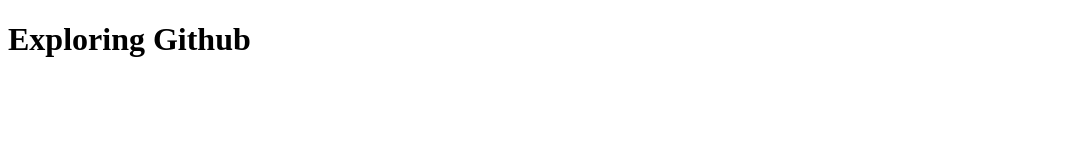
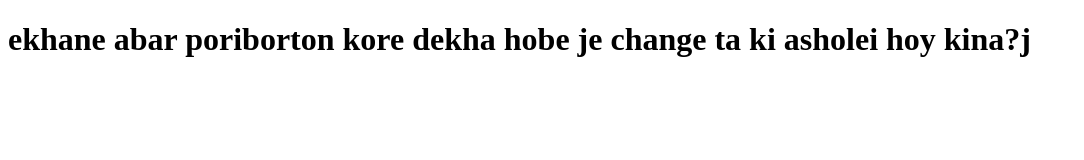
Before and after one commit to TauhidZaman313/my-second-repository, a plain HTML site: page index.html in a window 1280 px wide. Shown: the whole page, without its empty margins (0-1084 px from the left). Drawn offline with Linux system fonts and the light colour scheme.

Commit message:
Code has been changed

```diff
--- a/index.html
+++ b/index.html
@@ -6,6 +6,6 @@
     <title>Exploring Github</title>
 </head>
 <body>
-    <h1>Exploring Github</h1>
+    <h1>ekhane abar poriborton kore dekha hobe je change ta ki asholei hoy kina?j</h1>
 </body>
 </html>
```
